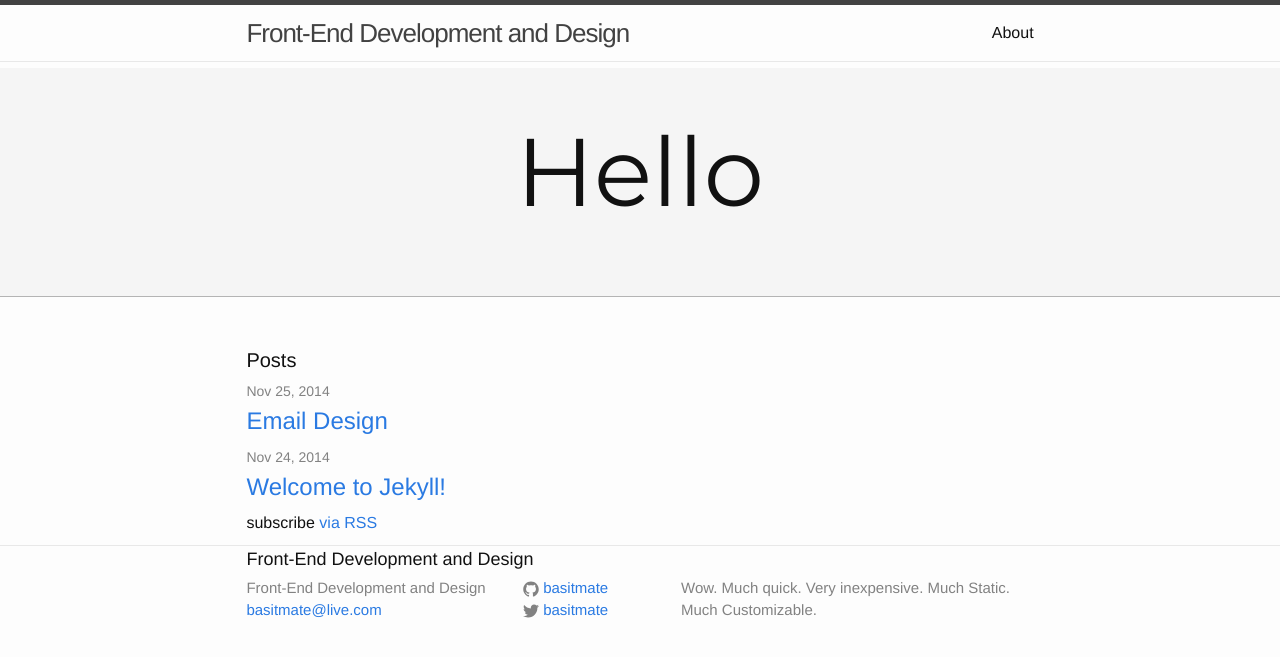
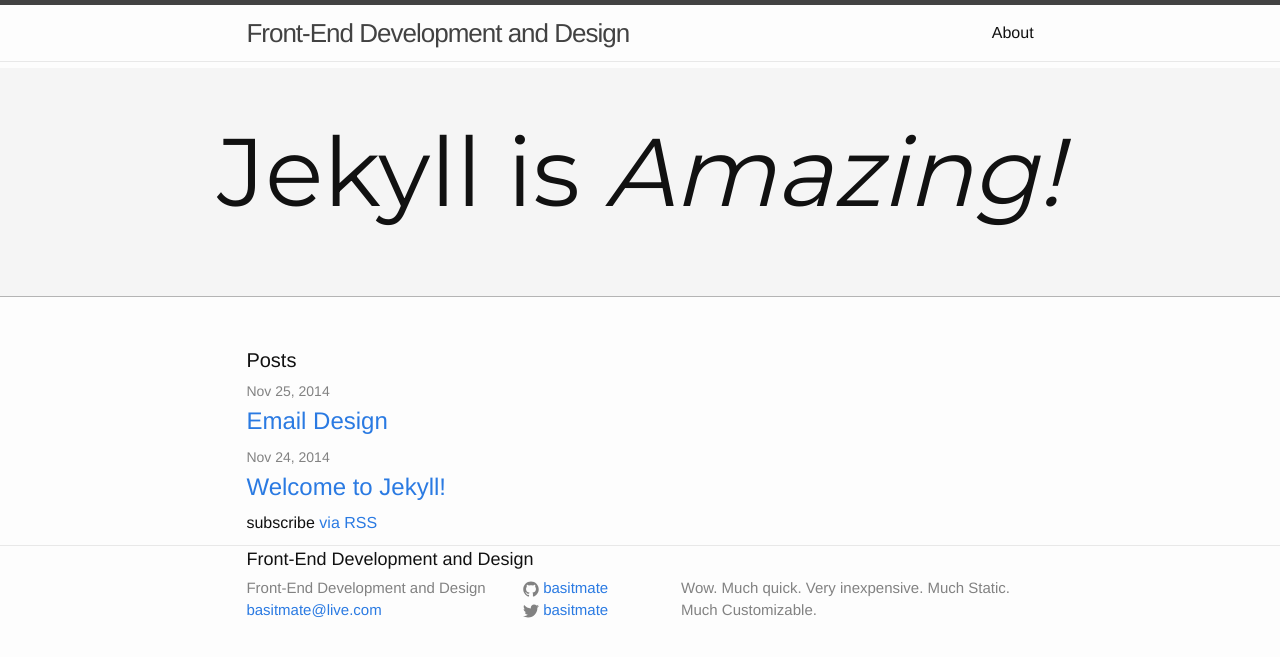
Before and after one commit to basitmate/basitmate.github.io, a Jekyll site: the page built from index.html, in a window 1280 px wide. Shown: the top 657 px of the page. Built offline with Jekyll 4.4.1, drawn with Linux system fonts in a browser that asks for light colours.

Commit message:
compliment

```diff
--- a/_layouts/default.html
+++ b/_layouts/default.html
@@ -10,7 +10,7 @@
     <div class="page-content">
 
 	<div class="mainHeading">
-		<h1>Hello</h1>
+		<h1>Jekyll is <i>Amazing!</i></h1>
 	</div>
 
       <div class="wrapper">
```
